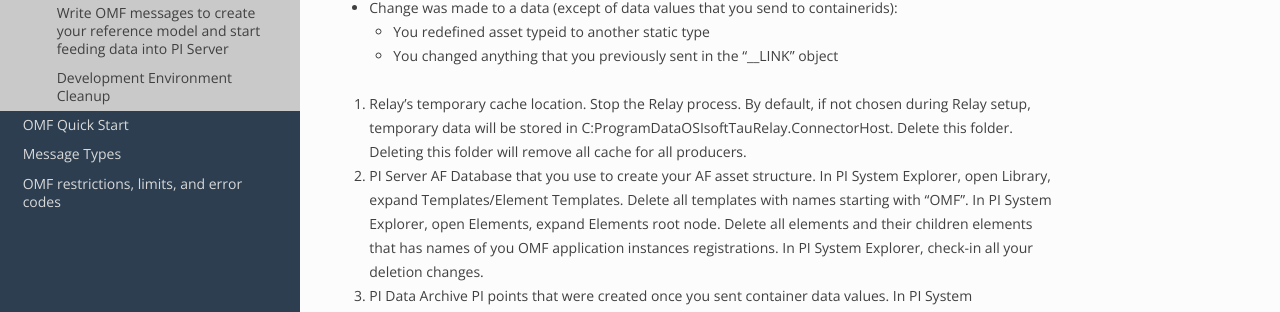
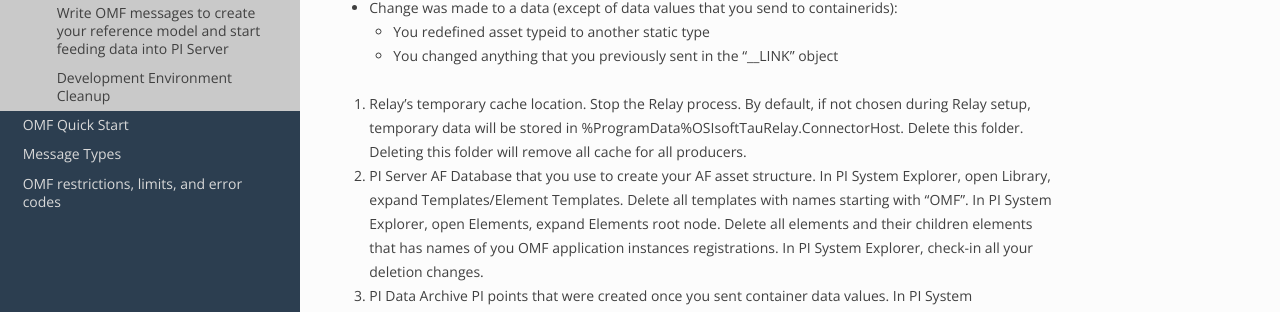
Before and after one commit to osisoft/OMF-Developer-Companion-Guide, a Sphinx documentation site: the page built from docs/OMF_Before.rst, in a window 1280 px wide and 900 px high, scrolled down 2668 px. Shown: the part 166-478 px from the top of the window. Built offline with Sphinx 7.4.7 and the Read the Docs theme 2.0.0, drawn with Linux system fonts in a browser that asks for light colours.

Commit message:
Update OMF_Before.rst

```diff
--- a/docs/OMF_Before.rst
+++ b/docs/OMF_Before.rst
@@ -133,7 +133,7 @@
 
 1. Relay's temporary cache location.
    Stop the Relay process. By default, if not chosen during Relay setup, temporary data will be stored in
-   C:\ProgramData\OSIsoft\Tau\Relay.ConnectorHost. Delete this folder.
+   %ProgramData%\OSIsoft\Tau\Relay.ConnectorHost. Delete this folder.
    Deleting this folder will remove all cache for all producers.
 
 2. PI Server AF Database that you use to create your AF asset structure.
```
